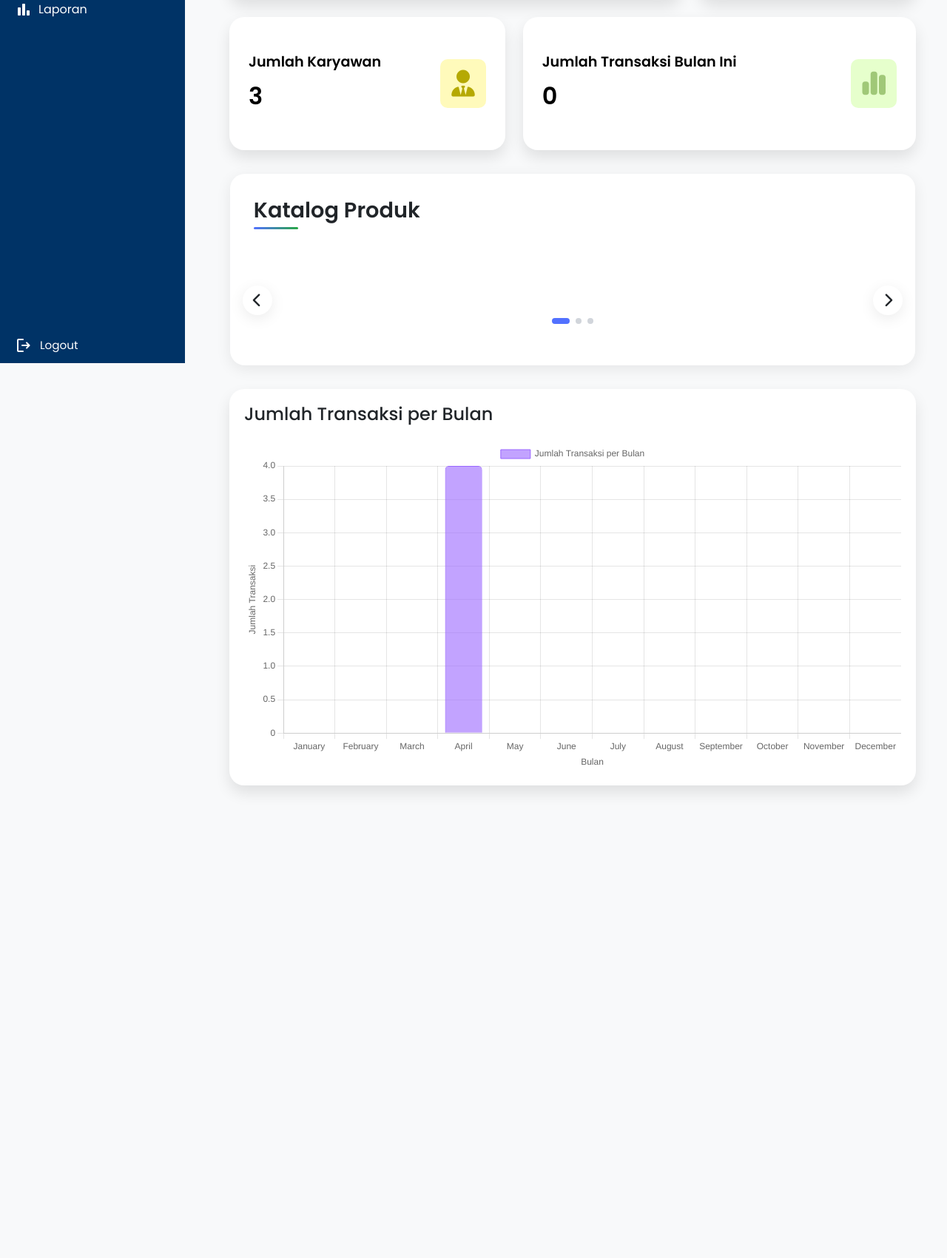
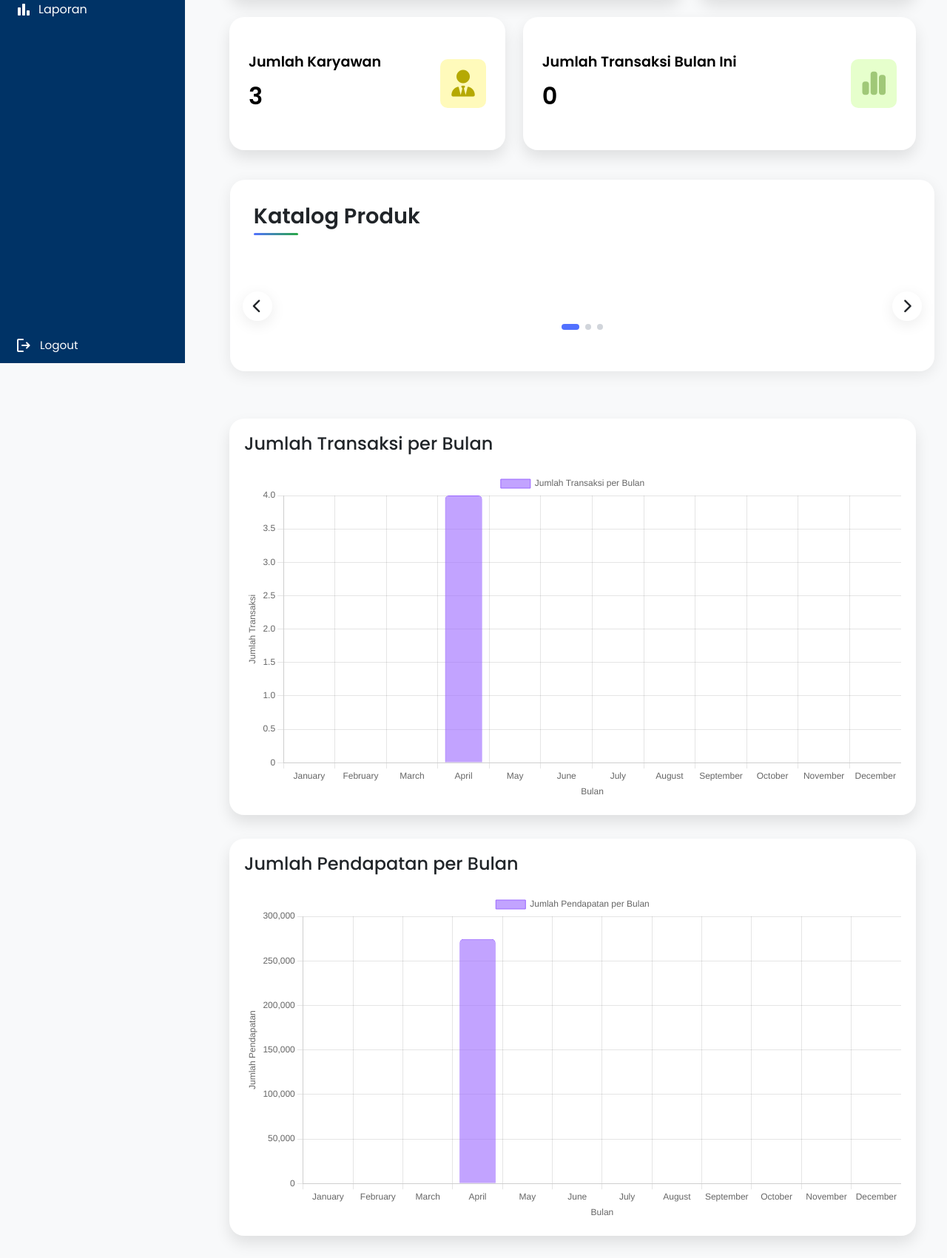
Before and after one commit to Iftikhar21/Ventra-Web, a PHP site: page /index.php in a window 1280 px wide. Shown: the part 309-2010 px from the top of the page at 74% size. Before the commit the page ends 1381 px from the top, so only its background shows below. Run offline with PHP 8.4, Linux system fonts and the light colour scheme; the visitor is signed in with stand-in values (Sample User, id 1); data comes from the database, SQL or seed files in the repository; tables that the repository leaves empty or names only in its code hold one stand-in row (values such as "Sample post").

Commit message:
Refactor dashboard data handling: replace chart_data.php with separate endpoints for transaksi and pendapatan, and update related JavaScript to fetch and display data accordingly.

```diff
--- a/Dashboard/chart_data.php
+++ b/Dashboard/chart_data_pendapatan.php
@@ -1,8 +1,8 @@
 <?php
     require_once('../Model/crudTransaksi.php');
 
-    $data = getTransaksiPerBulanTahunIni();
+    $dataPendapatan = getPendapatanPerBulanTahunIni();
 
     header('Content-Type: application/json');
-    echo json_encode($data);
+    echo json_encode($dataPendapatan);
 ?>
--- /dev/null
+++ b/Dashboard/chart_data_transaksi.php
@@ -0,0 +1,8 @@
+<?php
+    require_once('../Model/crudTransaksi.php');
+
+    $dataTransaksi = getTransaksiPerBulanTahunIni();
+
+    header('Content-Type: application/json');
+    echo json_encode($dataTransaksi);
+?>
--- a/Dashboard/index.js
+++ b/Dashboard/index.js
@@ -1,11 +1,11 @@
 document.addEventListener("DOMContentLoaded", function () {
-    fetch('chart_data.php')
+  fetch('chart_data_transaksi.php')
     .then(response => response.json())
     .then(data => {
       const labels = data.map(item => item.bulan);
       const values = data.map(item => item.jumlah);
 
-            const ctx = document.getElementById('chartBar').getContext('2d');
+      const ctx = document.getElementById('chartBarTransaction').getContext('2d');
       new Chart(ctx, {
         type: 'bar',
         data: {
@@ -27,6 +27,52 @@ document.addEventListener("DOMContentLoaded", function () {
               title: {
                 display: true,
                 text: 'Jumlah Transaksi'
+              }
+            },
+            x: {
+              title: {
+                display: true,
+                text: 'Bulan'
+              }
+            }
+          }
+        }
+      });
+    })
+    .catch(error => {
+      console.error('Gagal mengambil data chart:', error);
+    });
+});
+
+document.addEventListener("DOMContentLoaded", function () {
+  fetch('chart_data_pendapatan.php')
+    .then(response => response.json())
+    .then(data => {
+      const labels = data.map(item => item.bulan);
+      const values = data.map(item => item.total_pendapatan);
+
+      const ctx = document.getElementById('chartBarProfit').getContext('2d');
+      new Chart(ctx, {
+        type: 'bar',
+        data: {
+          labels: labels,
+          datasets: [{
+            label: 'Jumlah Pendapatan per Bulan',
+            data: values,
+            backgroundColor: 'rgba(153, 102, 255, 0.6)',
+            borderColor: 'rgba(153, 102, 255, 1)',
+            borderWidth: 1,
+            borderRadius: 5
+          }]
+        },
+        options: {
+          responsive: true,
+          scales: {
+            y: {
+              beginAtZero: true,
+              title: {
+                display: true,
+                text: 'Jumlah Pendapatan'
               }
             },
             x: {
@@ -111,7 +157,7 @@ document.addEventListener("DOMContentLoaded", function () {
 
 // Handle category filter clicks
 document.querySelectorAll('.filter-btn').forEach(btn => {
-      btn.addEventListener('click', function() {
+  btn.addEventListener('click', function () {
     document.querySelectorAll('.filter-btn').forEach(b => b.classList.remove('active'));
     this.classList.add('active');
 
@@ -123,12 +169,12 @@ document.addEventListener("DOMContentLoaded", function () {
 
 // Add hover effects for product cards
 document.querySelectorAll('.product-card').forEach(card => {
-      card.addEventListener('mouseenter', function() {
+  card.addEventListener('mouseenter', function () {
     this.style.transform = 'translateY(-10px)';
     this.style.boxShadow = 'var(--shadow-lg)';
   });
 
-      card.addEventListener('mouseleave', function() {
+  card.addEventListener('mouseleave', function () {
     this.style.transform = 'translateY(0)';
     this.style.boxShadow = 'var(--shadow-sm)';
   });
@@ -136,7 +182,7 @@ document.addEventListener("DOMContentLoaded", function () {
 
 // Add favorite toggle functionality
 document.querySelectorAll('.action-btn:not(.primary)').forEach(btn => {
-      btn.addEventListener('click', function(e) {
+  btn.addEventListener('click', function (e) {
     e.stopPropagation();
     const icon = this.querySelector('i');
     if (icon.classList.contains('far')) {
@@ -152,11 +198,11 @@ document.addEventListener("DOMContentLoaded", function () {
 });
 
 // Listen for scroll events on the catalog
-    document.getElementById('productCatalog').addEventListener('scroll', function() {
+document.getElementById('productCatalog').addEventListener('scroll', function () {
   updateActiveDot();
 });
 
 // Initialize scroll position
-    window.addEventListener('load', function() {
+window.addEventListener('load', function () {
   scrollToPage(0);
 });
--- a/Dashboard/index.php
+++ b/Dashboard/index.php
@@ -174,18 +174,12 @@ $username = $_SESSION['username'];
         </div>
       </div>
 
-    </div>
-
+      <div class="row mt-2">
         <div class="catalog-container">
 
           <!-- Catalog Header -->
           <div class="catalog-header">
             <h2 class="catalog-title">Katalog Produk</h2>
-        <!-- <div class="catalog-filter">
-            <button class="filter-btn active">Semua</button>
-            <button class="filter-btn">Terbaru</button>
-            <button class="filter-btn">Populer</button>
-          </div> -->
           </div>
 
           <!-- Catalog Wrapper -->
@@ -237,7 +231,9 @@ $username = $_SESSION['username'];
             </div>
           </div>
         </div>
+      </div>
 
+      <div class="row mt-2">
         <div class="container mt-4">
           <div class="container-analytics">
             <div class="title">
@@ -245,7 +241,24 @@ $username = $_SESSION['username'];
             </div>
             <div class="col-12 mt-4">
               <div class="chart-container">
-            <canvas id="chartBar"></canvas>
+                <canvas id="chartBarTransaction"></canvas>
+              </div>
+            </div>
+          </div>
+        </div>
+      </div>
+
+      <div class="row mt-2">
+        <div class="container mt-4">
+          <div class="container-analytics">
+            <div class="title">
+              <h4>Jumlah Pendapatan per Bulan</h4>
+            </div>
+            <div class="col-12 mt-4">
+              <div class="chart-container">
+                <canvas id="chartBarProfit"></canvas>
+              </div>
+            </div>
           </div>
         </div>
       </div>
--- a/Model/crudTransaksi.php
+++ b/Model/crudTransaksi.php
@@ -78,4 +78,35 @@
         // Kembalikan array dengan urutan bulan 1–12
         return array_values($bulanLengkap);
     }
+
+    function getPendapatanPerBulanTahunIni() {
+        $koneksi = Connection();
+        $sql = "SELECT MONTH(tanggal_transaksi) as bulan, SUM(Total) as total_pendapatan
+                FROM ventra_transaksi
+                WHERE YEAR(tanggal_transaksi) = YEAR(CURDATE())
+                GROUP BY MONTH(tanggal_transaksi)";
+
+        $hasil = mysqli_query($koneksi, $sql);
+
+        // Buat array bulan default (1-12) dengan total pendapatan 0
+        $pendapatanPerBulan = [];
+        for ($i = 1; $i <= 12; $i++) {
+            $namaBulan = date("F", mktime(0, 0, 0, $i, 1));
+            $pendapatanPerBulan[$i] = [
+                'bulan' => $namaBulan,
+                'total_pendapatan' => 0
+            ];
+        }
+
+        // Isi data yang ada dari database
+        while ($baris = mysqli_fetch_assoc($hasil)) {
+            $bulan = (int)$baris['bulan'];
+            $pendapatanPerBulan[$bulan]['total_pendapatan'] = (int)$baris['total_pendapatan'];
+        }
+
+        mysqli_close($koneksi);
+
+        // Kembalikan array dengan urutan bulan 1-12
+        return array_values($pendapatanPerBulan);
+    }
 ?>
```
Lines whose indentation alone changed are shown as unchanged.
